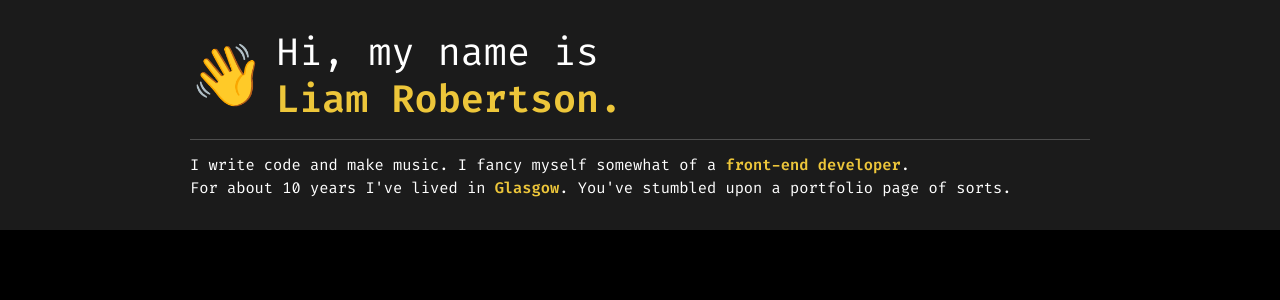
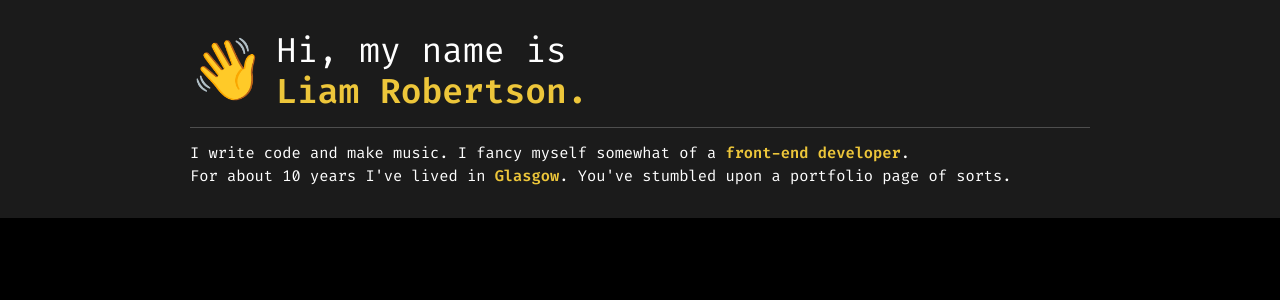
Before and after one commit to repercussive/liamrobertson, a Next.js app: page / in a window 1280 px wide. Shown: the top 300 px of the page. Built offline with nearby package versions, Linux system fonts and the light colour scheme.

Commit message:
📱 small responsiveness improvements

```diff
--- a/components/page/index/BioText.tsx
+++ b/components/page/index/BioText.tsx
@@ -1,14 +1,23 @@
+import { styled } from '@/styles/stitches.config'
 import Text from '@/components/modular/Text'
 
 const BioText = () => {
   return (
     <Text>
       I write code and make music.{' '}
-      I fancy myself somewhat of a <strong>front-end developer</strong>.<br />
+      I fancy myself somewhat of a <strong>front-end developer</strong>.{' '}
+      <LineBreak />
       For about 10 years I've lived in <strong>Glasgow</strong>.{' '}
       You've stumbled upon a portfolio page of sorts.
     </Text>
   )
 }
 
+const LineBreak = styled('br', {
+  display: 'none',
+  '@media screen and (min-width: 780px)': {
+    display: 'block'
+  }
+})
+
 export default BioText
--- a/components/page/index/HeadingSection.tsx
+++ b/components/page/index/HeadingSection.tsx
@@ -1,26 +1,30 @@
 import Flex from 'components/modular/Flex'
 import Text from '@/components/modular/Text'
 import Spacer from '@/components/modular/Spacer'
+import { styled } from '@/styles/stitches.config'
 
 const HeadingSection = () => {
   return (
     <Flex align="center">
-      <Text
-        role="presentation"
-        as="span"
-        css={{ fontSize: '2rem', '@bp1': { fontSize: '4rem' } }}
-      >
-        👋
-      </Text>
+      <WaveEmoji role="presentation">👋</WaveEmoji>
       <Spacer mr="$3" />
-      <Text
-        as="h1"
-        css={{ fontSize: '1.75rem', '@bp1': { fontSize: '2.5rem' } }}
-      >
-        Hi, my name is <br /><strong>Liam Robertson.</strong>
-      </Text>
-    </Flex>
+      <MainHeading>Hi, my name is <br /><strong>Liam Robertson.</strong></MainHeading>
+    </Flex >
   )
 }
 
+const WaveEmoji = styled('span', {
+  fontSize: '2rem',
+  '@bp1': { fontSize: '4rem' }
+})
+
+const MainHeading = styled('h1', {
+  position: 'relative',
+  top: '1px',
+  fontSize: '1.75rem',
+  fontWeight: 'normal',
+  '@bp1': { fontSize: '2.25rem' },
+  '@media screen and (max-width: 325px)': { fontSize: '1.25rem' }
+})
+
 export default HeadingSection
--- a/styles/globals.scss
+++ b/styles/globals.scss
@@ -50,6 +50,5 @@ h3,
 h4,
 h5,
 h6 {
-  font-weight: normal;
   font-size: 1.5rem;
 }
```
